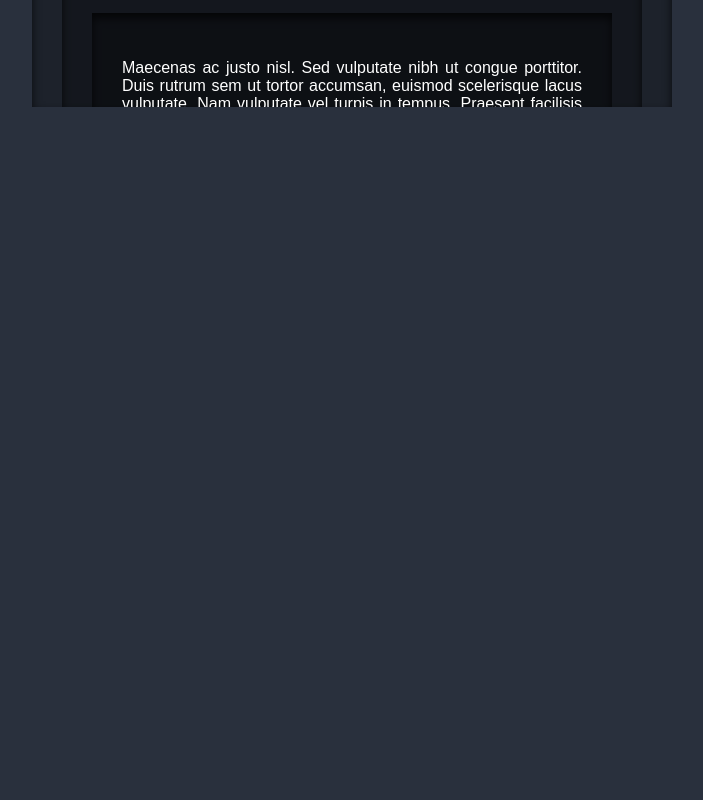
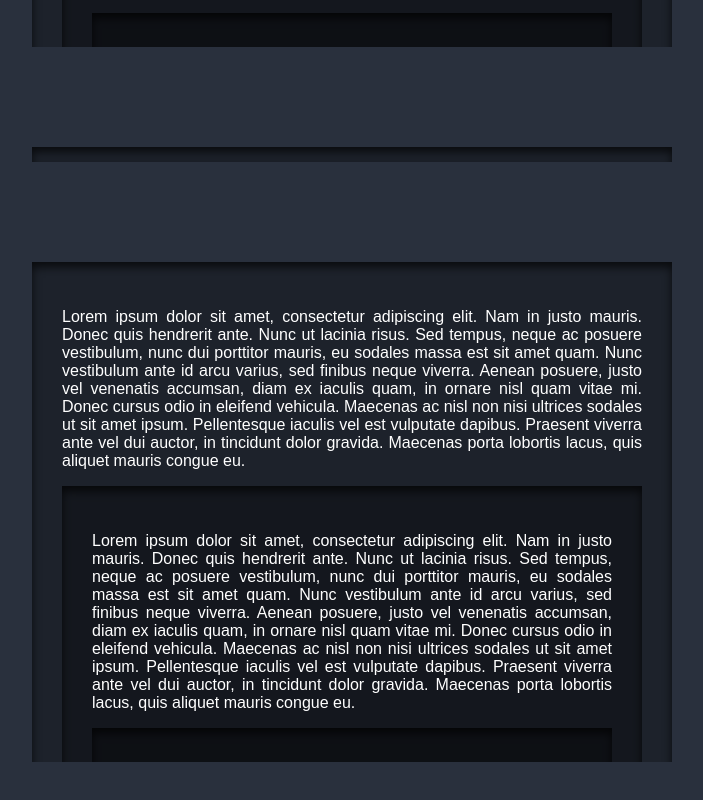
Before and after one commit to plurid/carved-ui, a React (Create React App) app: page / in a window 1280 px wide. Shown: the part 4722-5522 px from the top of the page, without its empty margins (288-991 px from the left). Before the commit the page ends 4874 px from the top, so only its background shows below. Built offline with nearby package versions, Linux system fonts and the light colour scheme.

Commit message:
dev: CarvedHr

```diff
--- a/src/examples/App.tsx
+++ b/src/examples/App.tsx
@@ -1,4 +1,7 @@
 import React from "react";
+
+import './styles.scss';
+
 
 import { CarvedCrater } from "../lib";
 import { CarvedFjord } from "../lib";
@@ -9,13 +12,14 @@ import { CarvedKarst } from "../lib";
 import { CarvedButton } from "../lib";
 import { CarvedCard } from "../lib";
 import { CarvedH1 } from "../lib";
+import { CarvedHr } from "../lib";
 import { CarvedInput } from "../lib";
 import { CarvedSelector } from "../lib";
 
 
 
 const App = () => (
-    <div style={{ width: '50%', margin: "15px auto" }}>
+    <div className='appContainer'>
         <br />
         <br />
         <h1>CarvedInput</h1>
@@ -323,7 +327,7 @@ const App = () => (
         <br />
         <br />
 
-        <div style={{ height: '500px'}}>
+        <div style={{ height: '500px',  overflow: 'hidden' }}>
             <CarvedKarst>
                 <p>Lorem ipsum dolor sit amet, consectetur adipiscing elit. Nam in justo mauris. Donec quis hendrerit ante. Nunc ut lacinia risus. Sed tempus, neque ac posuere vestibulum, nunc dui porttitor mauris, eu sodales massa est sit amet quam. Nunc vestibulum ante id arcu varius, sed finibus neque viverra. Aenean posuere, justo vel venenatis accumsan, diam ex iaculis quam, in ornare nisl quam vitae mi. Donec cursus odio in eleifend vehicula. Maecenas ac nisl non nisi ultrices sodales ut sit amet ipsum. Pellentesque iaculis vel est vulputate dapibus. Praesent viverra ante vel dui auctor, in tincidunt dolor gravida. Maecenas porta lobortis lacus, quis aliquet mauris congue eu.</p>
                 <CarvedKarst>
@@ -337,11 +341,29 @@ const App = () => (
             </CarvedKarst>
         </div>
 
+        <CarvedHr />
+
+        <div style={{ height: '500px', overflow: 'hidden' }}>
+            <CarvedKarst>
+                <p>Lorem ipsum dolor sit amet, consectetur adipiscing elit. Nam in justo mauris. Donec quis hendrerit ante. Nunc ut lacinia risus. Sed tempus, neque ac posuere vestibulum, nunc dui porttitor mauris, eu sodales massa est sit amet quam. Nunc vestibulum ante id arcu varius, sed finibus neque viverra. Aenean posuere, justo vel venenatis accumsan, diam ex iaculis quam, in ornare nisl quam vitae mi. Donec cursus odio in eleifend vehicula. Maecenas ac nisl non nisi ultrices sodales ut sit amet ipsum. Pellentesque iaculis vel est vulputate dapibus. Praesent viverra ante vel dui auctor, in tincidunt dolor gravida. Maecenas porta lobortis lacus, quis aliquet mauris congue eu.</p>
+                <CarvedKarst>
+                    <p>Lorem ipsum dolor sit amet, consectetur adipiscing elit. Nam in justo mauris. Donec quis hendrerit ante. Nunc ut lacinia risus. Sed tempus, neque ac posuere vestibulum, nunc dui porttitor mauris, eu sodales massa est sit amet quam. Nunc vestibulum ante id arcu varius, sed finibus neque viverra. Aenean posuere, justo vel venenatis accumsan, diam ex iaculis quam, in ornare nisl quam vitae mi. Donec cursus odio in eleifend vehicula. Maecenas ac nisl non nisi ultrices sodales ut sit amet ipsum. Pellentesque iaculis vel est vulputate dapibus. Praesent viverra ante vel dui auctor, in tincidunt dolor gravida. Maecenas porta lobortis lacus, quis aliquet mauris congue eu.</p>
+                    <CarvedKarst>
+                        <p>Maecenas ac justo nisl. Sed vulputate nibh ut congue porttitor. Duis rutrum sem ut tortor accumsan, euismod scelerisque lacus vulputate. Nam vulputate vel turpis in tempus. Praesent facilisis sodales pharetra. Morbi neque turpis, pharetra eu orci et, euismod porttitor sem. In ut vestibulum felis. Duis sit amet commodo ipsum. Ut quis aliquet sapien.</p>
+                        <p>Vestibulum viverra lacus vel erat mattis, quis semper ligula lacinia. Vestibulum mollis nibh ante, ut egestas lorem tincidunt in. Ut in ante sit amet eros accumsan vulputate. Vivamus sed nisi gravida, egestas elit ornare, ullamcorper velit. Etiam non purus nec augue vestibulum placerat nec rhoncus felis. Integer maximus accumsan dui sed tempus. Vivamus vel lacus at urna eleifend malesuada non a enim. Suspendisse vel sem in risus convallis volutpat et sit amet lorem. Aliquam imperdiet maximus justo nec cursus. In efficitur enim quis placerat egestas. Donec dui diam, euismod non lacinia in, tempus et metus. Nunc id commodo nisl.</p>
+                        <p>Donec lacus nulla, facilisis sit amet tincidunt pretium, dapibus vel elit. Phasellus auctor massa aliquet, iaculis sem nec, sollicitudin ex. Cras luctus nisl eu ipsum vehicula, non posuere erat egestas. Nullam sit amet risus sit amet lacus varius sagittis. Duis sed placerat felis. Vivamus felis neque, congue non bibendum vel, sagittis vitae turpis. Lorem ipsum dolor sit amet, consectetur adipiscing elit. Donec laoreet dapibus mauris, id ornare risus.</p>
+                    </CarvedKarst>
+                </CarvedKarst>
+            </CarvedKarst>
+        </div>
+
+
         <br />
         <br />
         <br />
         <br />
-        <br />
+
+
     </div>
 );
 
--- /dev/null
+++ b/src/examples/styles.scss
@@ -0,0 +1,10 @@
+.appContainer {
+    width: 50%;
+    margin: 15px auto;
+}
+
+@media (max-width: 1200px) {
+    .appContainer {
+        width: 100%;
+    }
+}
--- /dev/null
+++ b/src/lib/components/CarvedHr/index.tsx
@@ -0,0 +1,33 @@
+import React, { Component } from "react";
+import classNames from 'classnames/bind';
+
+import styles from './styles.module.scss';
+
+const cx = classNames.bind(styles);
+
+
+
+interface CarvedHrProperties {
+}
+
+interface CarvedHrState {
+}
+
+
+class CarvedHr extends Component<CarvedHrProperties, CarvedHrState> {
+    constructor(props: CarvedHrProperties) {
+        super(props);
+
+        this.state = {
+        };
+    }
+
+    render() {
+        return (
+            <hr className={ cx(styles.carvedHr) }>
+            </hr>
+        );
+    }
+}
+
+export default CarvedHr;
--- /dev/null
+++ b/src/lib/components/CarvedHr/styles.module.scss
@@ -0,0 +1,8 @@
+.carvedHr {
+    width: 100%;
+    background-color: hsla(0, 0%, 0%, 0.3);
+    border: none;
+    height: 15px;
+    margin: 100px 0;
+    box-shadow: inset 0 5px 10px 0 rgba(0, 0, 0, 0.7);
+}
--- a/src/lib/index.ts
+++ b/src/lib/index.ts
@@ -5,6 +5,7 @@ import CarvedKarst from './components/primitives/CarvedKarst';
 import CarvedButton from './components/CarvedButton';
 import CarvedCard from './components/CarvedCard';
 import CarvedH1 from './components/CarvedH1';
+import CarvedHr from './components/CarvedHr';
 import CarvedInput from './components/CarvedInput';
 import CarvedSelector from './components/CarvedSelector';
 
@@ -18,6 +19,7 @@ export {
     CarvedButton,
     CarvedCard,
     CarvedH1,
+    CarvedHr,
     CarvedInput,
     CarvedSelector,
 };
```
Also changed, not shown: 1 other file (tests, documents, lock files or other folders).
